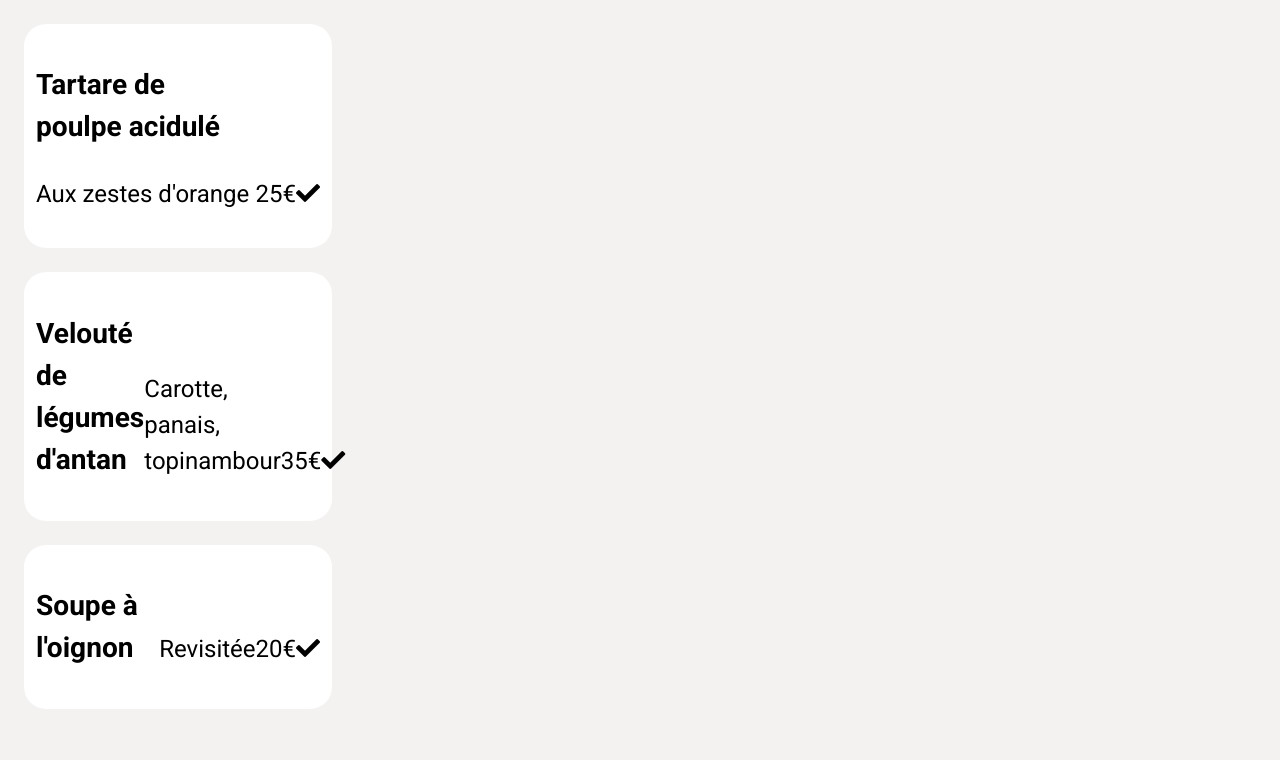
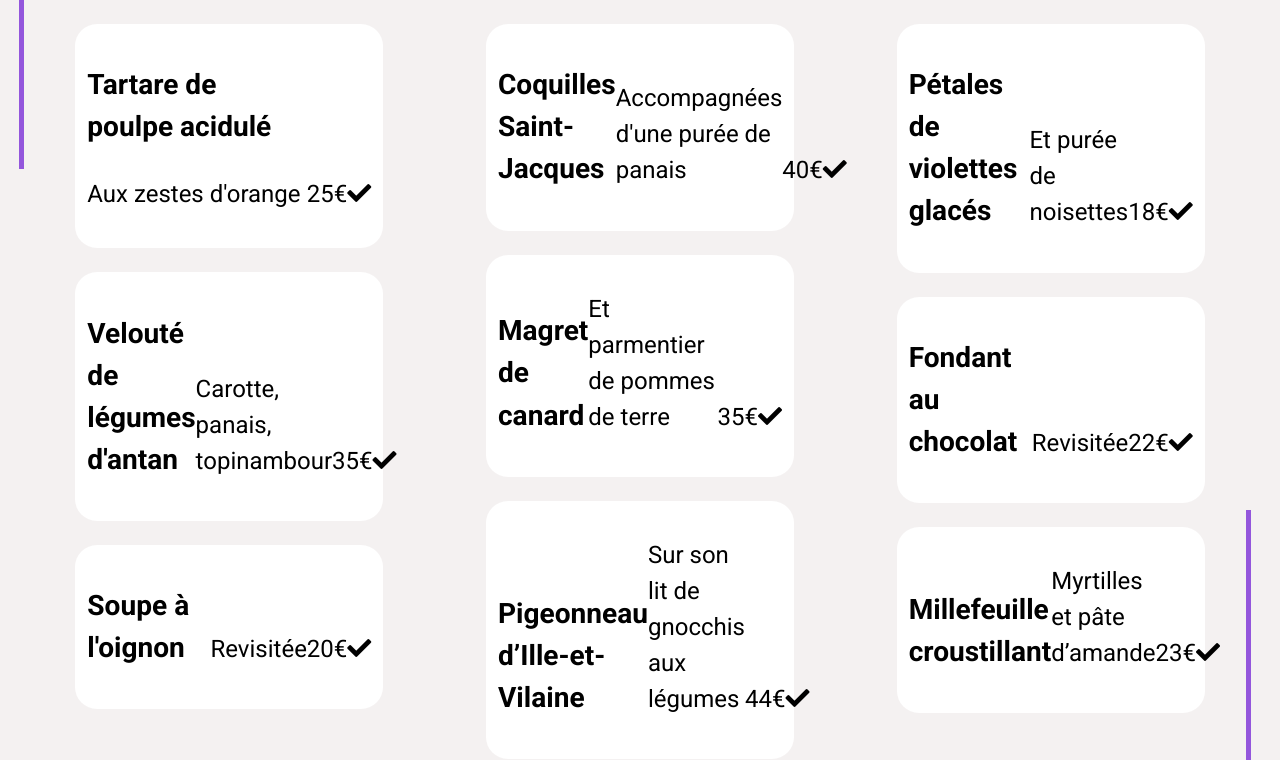
Before and after one commit to Makofi07/chrisBirikorang_3_07032021, a website: page aLaFrançaise.html in a window 1280 px wide. Shown: the part 733-1493 px from the top of the page. Drawn offline with Linux system fonts and the light colour scheme; a web font is replaced by a local one.

Commit message:
menus desktop 1er jet "wrapper et menu_width"

```diff
--- a/Sass/main.scss
+++ b/Sass/main.scss
@@ -374,22 +374,38 @@ body {
       justify-content: space-around;
       position: relative;
       &:hover::before {
-        height: 100%;
-        width: 100%;
+        height: 70%;
+        width: 70%;
       }
       &::before {
         content: "";
         position: absolute;
-        width: 24px;
-        height: 24px;
+        width: 30%;
+        height: 30%;
         top: -5px;
         left: -5px;
-        border-top: 2px solid #9356dc;
-        border-left: 2px solid #9356dc;
+        border-top: 5px solid #9356dc;
+        border-left: 5px solid #9356dc;
+        transition: all 0.5s;
+      }
+      &:hover::after {
+        height: 70%;
+        width: 70%;
+      }
+      &::after {
+        content: "";
+        position: absolute;
+        width: 30%;
+        height: 30%;
+        bottom: 5px;
+        right: 5px;
+        border-bottom: 5px solid #9356dc;
+        border-right: 5px solid #9356dc;
+        transition: all 0.25s;
       }
     }
   }
-  section {
+  .menu_width {
     max-width: 25%;
   }
 }
--- a/aLaFrançaise.html
+++ b/aLaFrançaise.html
@@ -58,7 +58,9 @@
           <i class="fas fa-heart card_heart_dark"></i>
         </div>
       </div>
-      <section class="menu_starter">
+
+      <div class="menu_wrapper">
+        <section class="menu_starter menu_width">
           <h2 class="menu_starter_title">Entrées</h2>
           <div class="label">
             <div class="label_content">
@@ -88,7 +90,7 @@
           </div>
         </section>
 
-      <section class="menu_dish">
+        <section class="menu_dish menu_width">
           <h2 class="menu_starter_title">Plats</h2>
           <div class="label">
             <h3 class="label_title">Coquilles Saint-Jacques</h3>
@@ -116,7 +118,7 @@
           </div>
         </section>
 
-      <section class="menu_dessert">
+        <section class="menu_dessert menu_width">
           <h2 class="menu_starter_title">Desserts</h2>
           <div class="label">
             <h3 class="label_title">Pétales de violettes glacés</h3>
@@ -143,6 +145,8 @@
             </div>
           </div>
         </section>
+      </div>
+
       <div class="menu_btn">
         <a href="#" class="menu_btn_order">Commander</a>
       </div>
```
Also changed, not shown: laNoteEnchantee.html (+10 -4 lines), laPaletteDuGoût.html (+10 -4 lines), leDéliceDesSens.html (+3 -3 lines), Public/css/style.css, 1 other file. Lines whose indentation alone changed are shown as unchanged.
